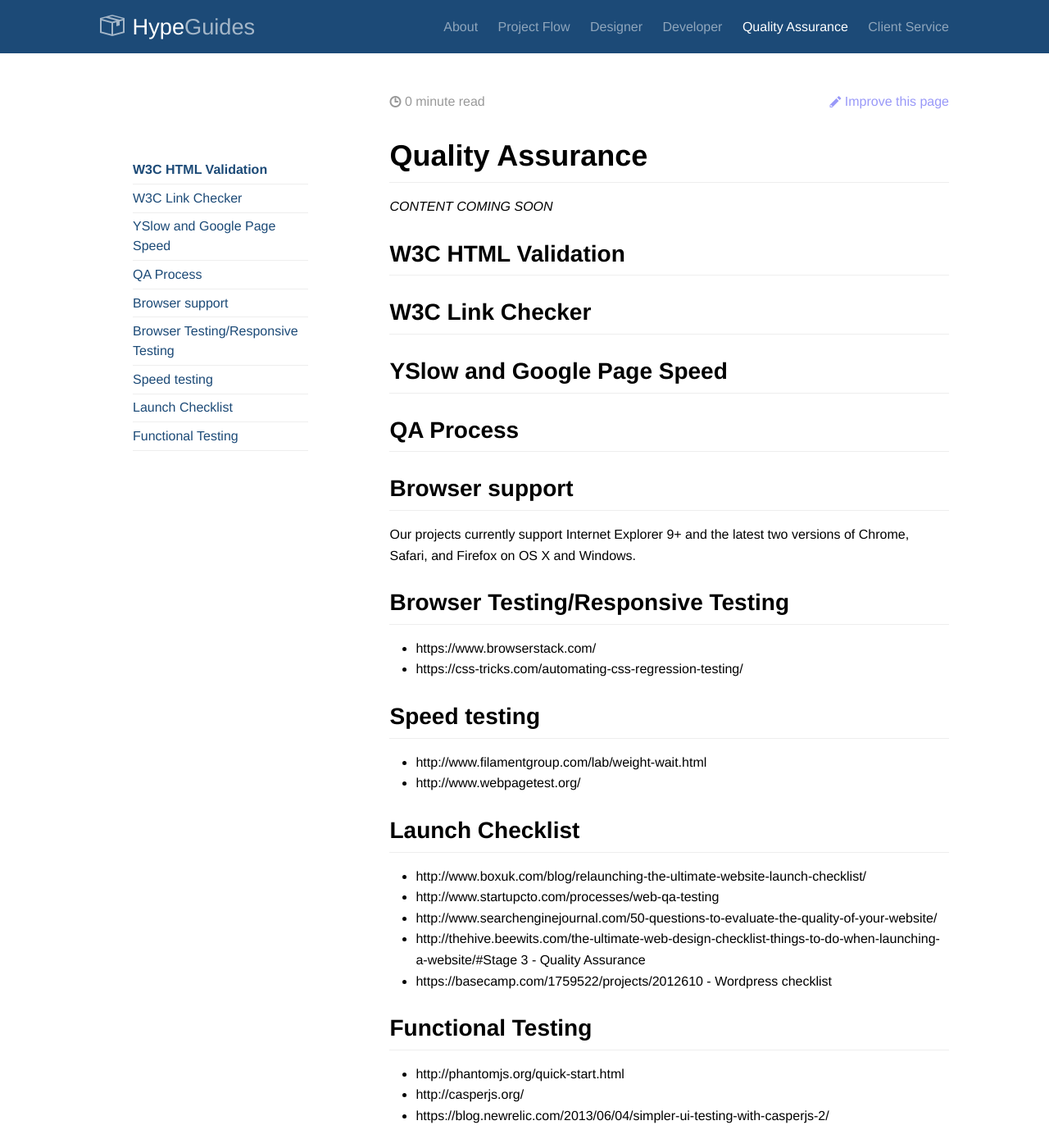
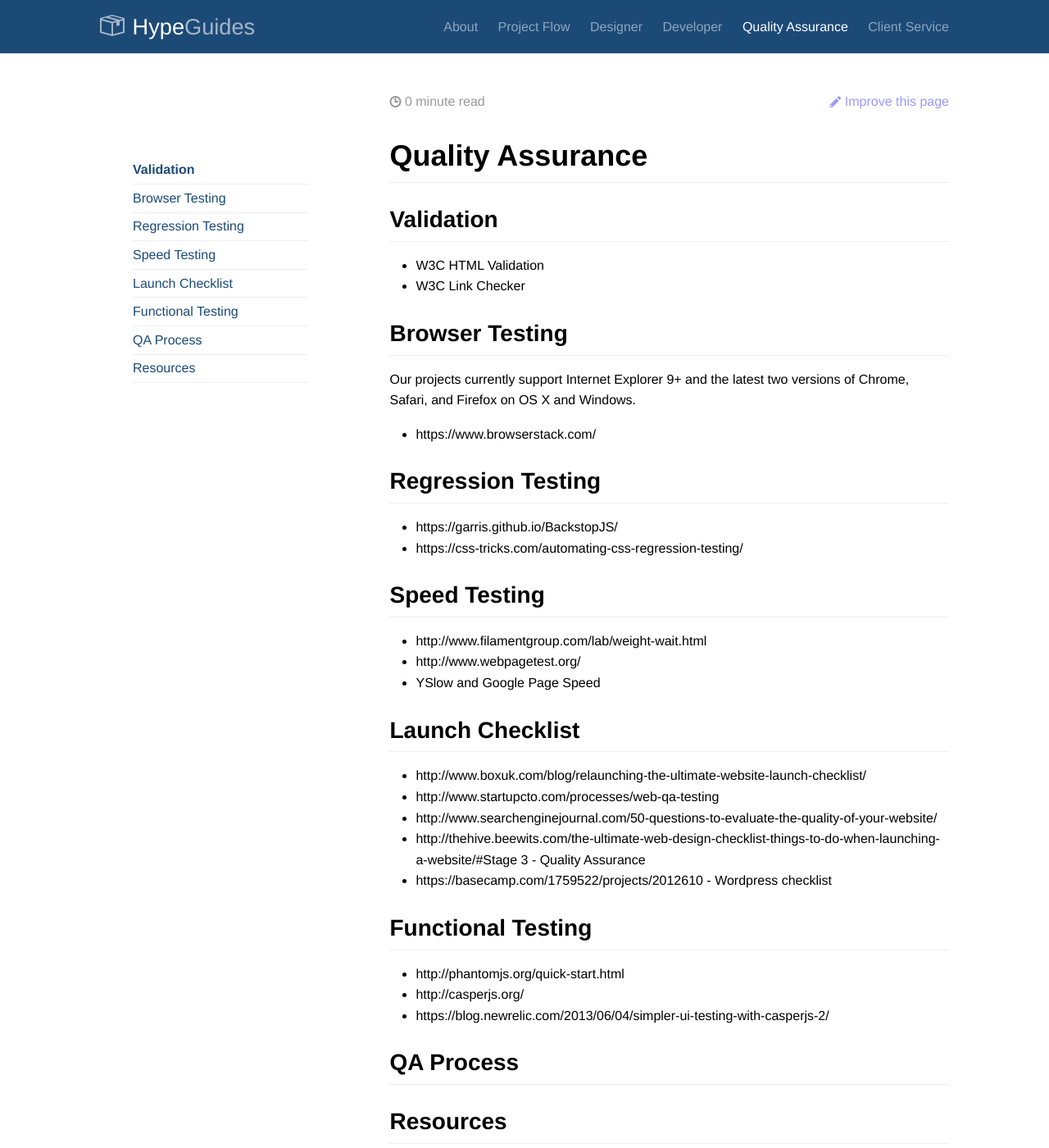
Before and after one commit to TaniaD13/handbook, a Jekyll site: the page built from qa.md, in a window 1280 px wide and 1400 px high. Shown: the whole window at 82% size. Built offline with Jekyll 4.4.1, drawn with Linux system fonts in a browser that asks for light colours; Markdown is read by kramdown in place of the engine named in the settings.

Commit message:
Update qa.md

```diff
--- a/qa.md
+++ b/qa.md
@@ -6,24 +6,22 @@ permalink: /qa/
 
 # Quality Assurance
 
-*CONTENT COMING SOON*
+##Validation
+* W3C HTML Validation
+* W3C Link Checker
 
-## W3C HTML Validation
-## W3C Link Checker
-## YSlow and Google Page Speed
-## QA Process
+##Browser Testing
+Our projects currently support Internet Explorer 9+ and the latest two versions of Chrome, Safari, and Firefox on OS X and Windows.
+* https://www.browserstack.com/
 
-##Browser support
-
-Our projects currently support Internet Explorer 9+ and the latest two versions of Chrome, Safari, and Firefox on OS X and Windows.
-
-##Browser Testing/Responsive Testing
-* https://www.browserstack.com/
+##Regression Testing
+* https://garris.github.io/BackstopJS/
 * https://css-tricks.com/automating-css-regression-testing/
 
-##Speed testing
+##Speed Testing
 * http://www.filamentgroup.com/lab/weight-wait.html
 * http://www.webpagetest.org/
+* YSlow and Google Page Speed
 
 ## Launch Checklist
 * http://www.boxuk.com/blog/relaunching-the-ultimate-website-launch-checklist/
@@ -36,3 +34,7 @@ Our projects currently support Internet Explorer 9+ and the latest two versions
 * http://phantomjs.org/quick-start.html
 * http://casperjs.org/
 * https://blog.newrelic.com/2013/06/04/simpler-ui-testing-with-casperjs-2/
+
+## QA Process
+
+##Resources
```
